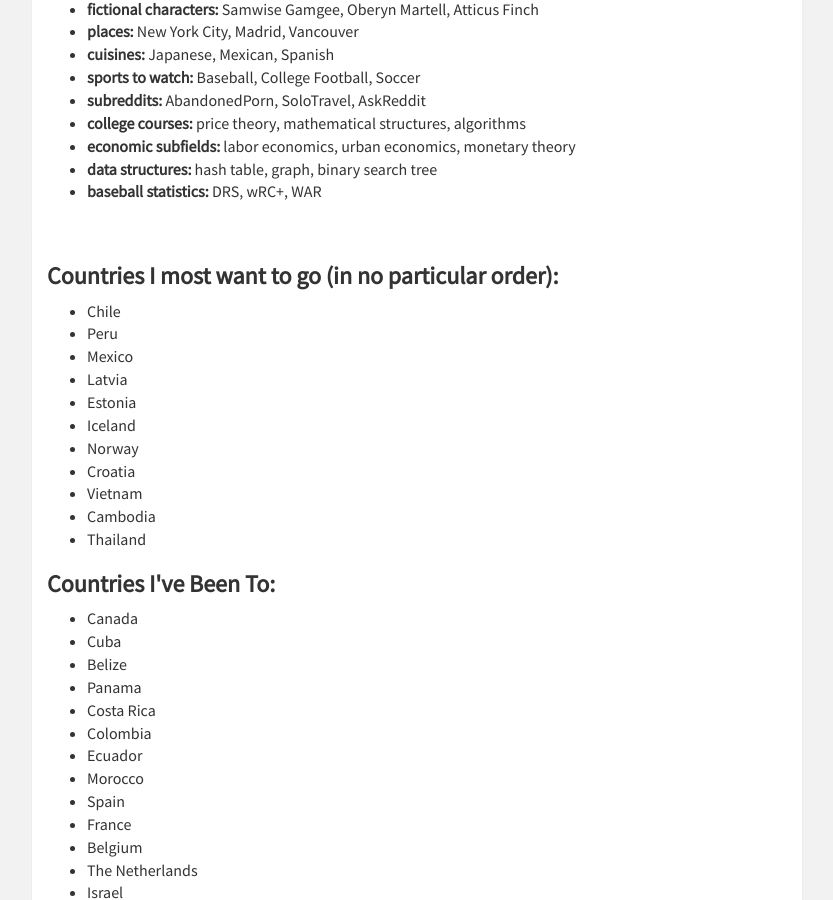
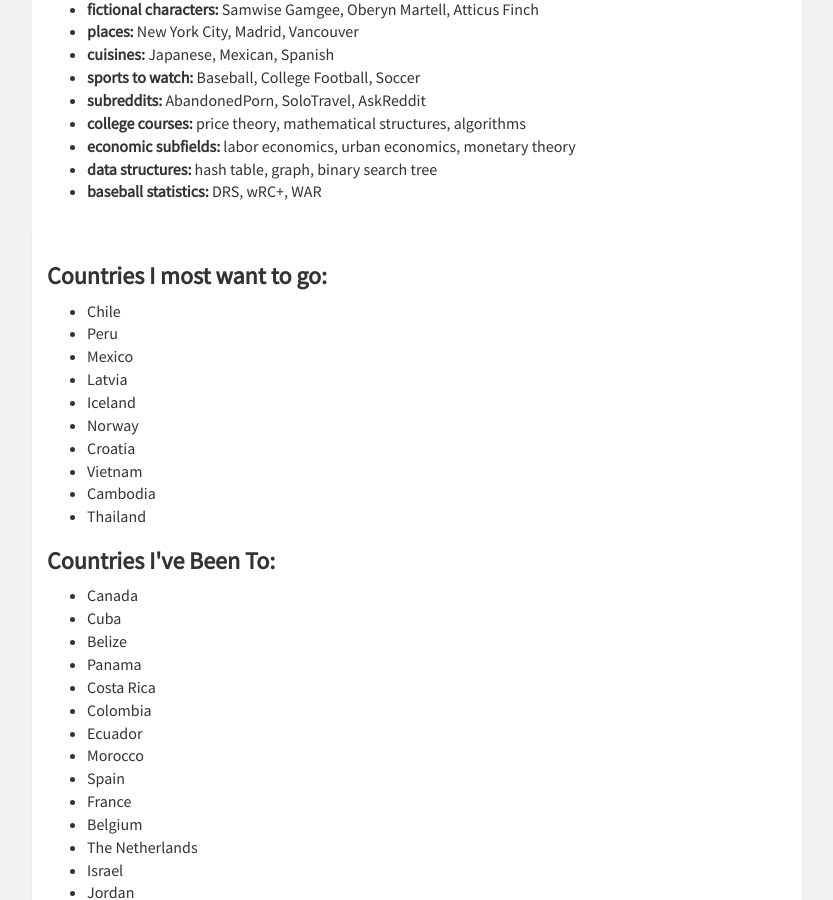
Before and after one commit to mrkaye97/mrkaye97.github.io, a Jekyll site: the page built from about.html, in a window 1280 px wide and 900 px high, scrolled down 866 px. Shown: the whole window, without its empty margins (223-1056 px from the left). Built offline with Jekyll 4.4.1, drawn with Linux system fonts in a browser that asks for light colours; nearby versions of some CDN libraries.

Commit message:
Update about.html

```diff
--- a/about.html
+++ b/about.html
@@ -57,13 +57,12 @@
 
 		  <div class="panel panel-default">
     		<div class="panel-body">
-			  <h3><strong>Countries I most want to go (in no particular order):</strong></h3>
+			  <h3><strong>Countries I most want to go:</strong></h3>
 			  <ul style="list-style-type:disc">
 				  <li style="font-size:16px">Chile</li>
 				  <li style="font-size:16px">Peru</li>
 				  <li style="font-size:16px">Mexico</li>
 				  <li style="font-size:16px">Latvia</li>
-				  <li style="font-size:16px">Estonia</li>
 				  <li style="font-size:16px">Iceland</li>
 				  <li style="font-size:16px">Norway</li>
 				  <li style="font-size:16px">Croatia</li>
```
